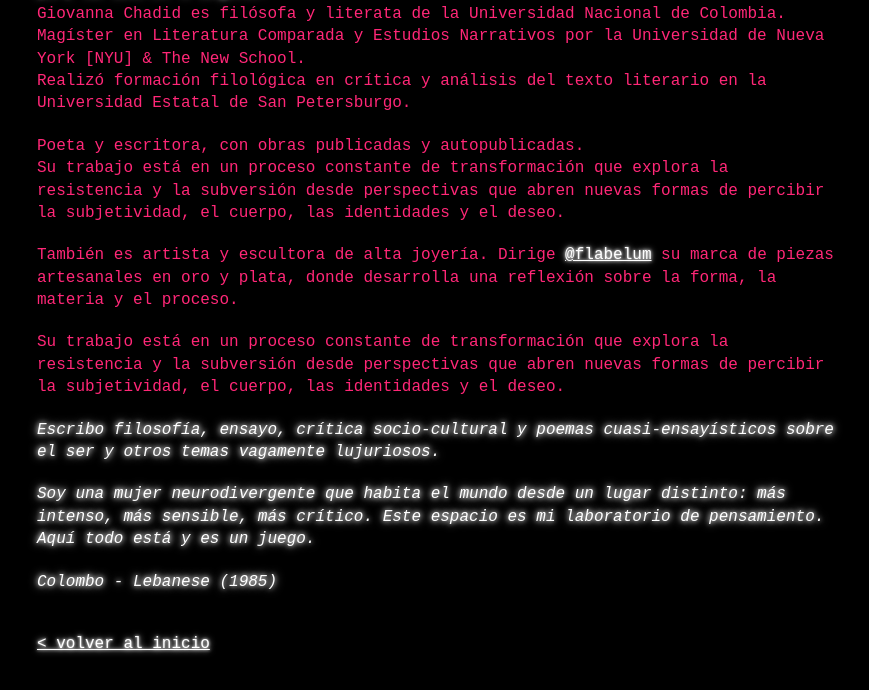
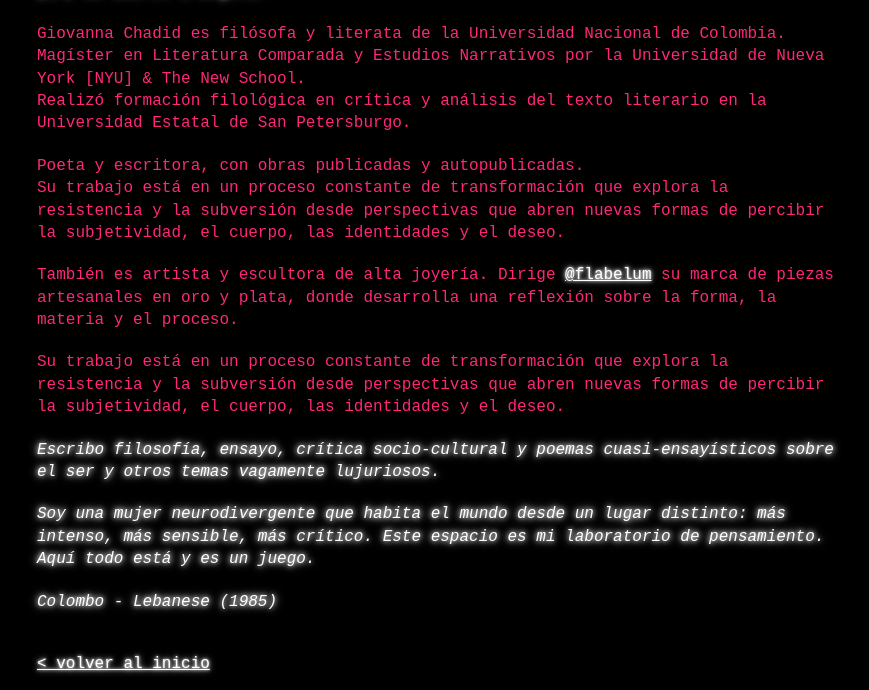
Before and after one commit to medusahra/medusahra.github.io, a Jekyll site: the page built from _posts/2025-11-14-whoami.md, in a window 1280 px wide. Shown: the part 503-1193 px from the top of the page, without its empty margins (203-1072 px from the left). Built offline with Jekyll 4.4.1, drawn with Linux system fonts in a browser that asks for light colours.

Commit message:
Update 2025-11-14-whoami.md

```diff
--- a/_posts/2025-11-14-whoami.md
+++ b/_posts/2025-11-14-whoami.md
@@ -14,7 +14,7 @@ pinned: true
 *Colombo Libanesa ▱ 1985 ▱*
 <div style="margin: 10px 0;"></div>
 *Ṣūr, de Beirut a Bogotá.*
-
+<div style="margin: 20px 0;"></div>
 Giovanna Chadid es filósofa y literata de la Universidad Nacional de Colombia. Magíster en Literatura Comparada y Estudios Narrativos por la Universidad de Nueva York [NYU] & The New School.
 
 Realizó formación filológica en crítica y análisis del texto literario en la Universidad Estatal de San Petersburgo.
```
